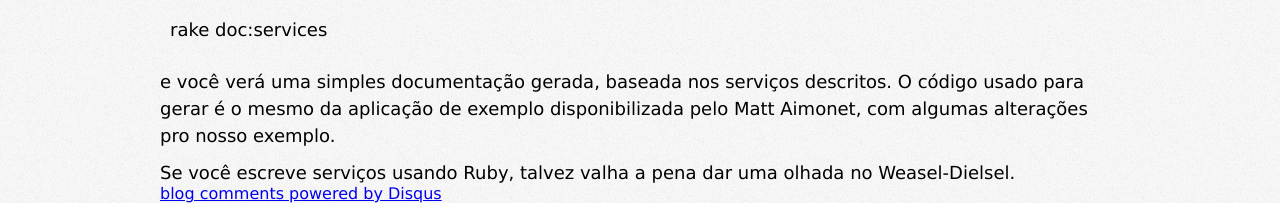
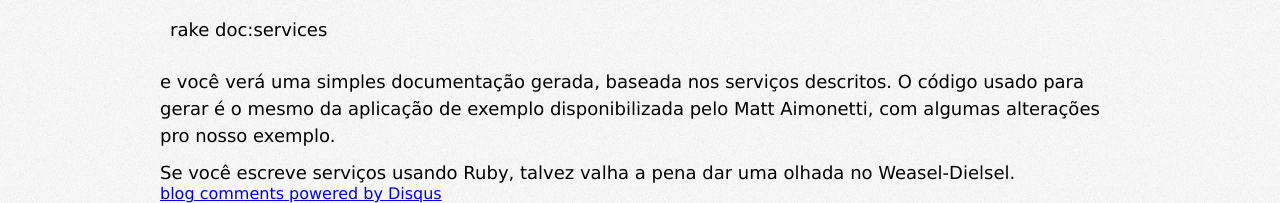
Before and after one commit to fellix/fellix.github.com, a Jekyll site: the page built from _posts/2012-06-18-weasel-diesel.markdown, in a window 1280 px wide and 900 px high, scrolled down 5227 px. Shown: the part 697-900 px from the top of the window. Built offline with Jekyll 4.4.1, drawn with Linux system fonts in a browser that asks for light colours; comment, search, counter and statistics services are not loaded; some of the changed text lies outside the part shown.

Commit message:
Fixing Matt Aimonetti name

```diff
--- a/_posts/2012-06-18-weasel-diesel.markdown
+++ b/_posts/2012-06-18-weasel-diesel.markdown
@@ -5,7 +5,7 @@
 description: "Visão geral do uso do Weasel-Diesel com Rails, e como usar para testar seus serviços."
 ---
 
-Alguns dias atrás [Matt Aimonet](http://twitter.com/merbist) escreveu em seu [blog um artigo sobre repensar o desenvolvimento de web services](http://matt.aimonetti.net/posts/2012/06/13/rethinking-web-service-development/), antes de continuar lendo esse post seria interessante ler o dele.
+Alguns dias atrás [Matt Aimonetti](http://twitter.com/merbist) escreveu em seu [blog um artigo sobre repensar o desenvolvimento de web services](http://matt.aimonetti.net/posts/2012/06/13/rethinking-web-service-development/), antes de continuar lendo esse post seria interessante ler o dele.
 
 Não vou rescrever o que ele já escreveu, vou abordar mais a parte técnica da proposta dele, o [Weasel-Diesel](https://github.com/mattetti/Weasel-Diesel). A primeira vista quando olhei o código da DSL pensei:
 
@@ -196,6 +196,6 @@
 rake doc:services
 {% endhighlight %}
 
-e você verá uma simples documentação gerada, baseada nos serviços descritos. O código usado para gerar é o mesmo da aplicação de exemplo disponibilizada pelo Matt Aimonet, com algumas alterações pro nosso exemplo.
+e você verá uma simples documentação gerada, baseada nos serviços descritos. O código usado para gerar é o mesmo da aplicação de exemplo disponibilizada pelo Matt Aimonetti, com algumas alterações pro nosso exemplo.
 
 Se você escreve serviços usando Ruby, talvez valha a pena dar uma olhada no Weasel-Dielsel.
```
